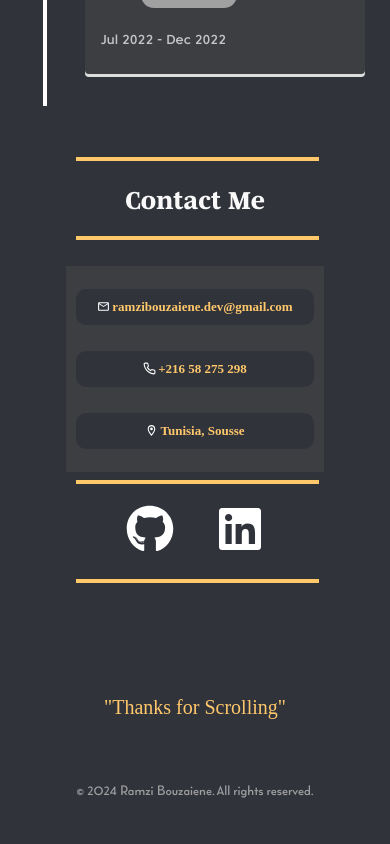
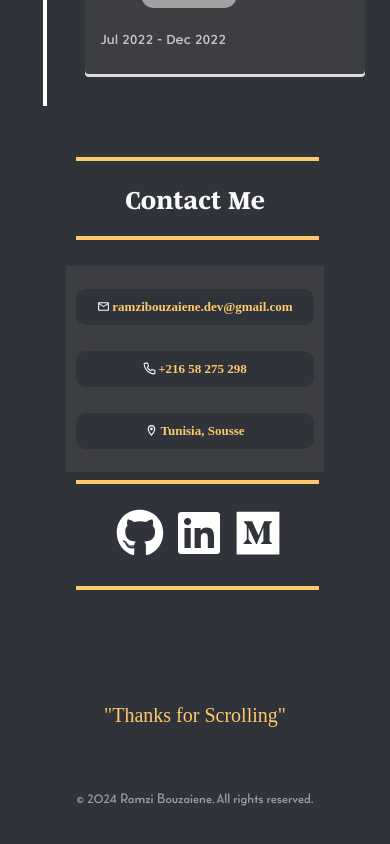
Before and after one commit to ramzibouzaiene/My-Portfolio-V2, a React (Vite) app: page / in a window 390 px wide. Shown: the part 7787-8631 px from the top of the page. Built offline with nearby package versions, Linux system fonts and the light colour scheme.

Commit message:
adding medium icon

```diff
--- a/src/App.tsx
+++ b/src/App.tsx
@@ -24,7 +24,6 @@ function App() {
     return () => window.removeEventListener('scroll', toggleVisibility)
   }, [])
 
-  // Scroll to top function
   const scrollToTop = () => {
     window.scrollTo({
       top: 0,
--- a/src/pages/Contact/Contact.module.css
+++ b/src/pages/Contact/Contact.module.css
@@ -151,6 +151,13 @@
   .endTitle {
     font-size: 20px !important;
   }
+
+  .iconsContainer {
+    display: flex;
+    justify-content: center;
+    padding: 8%;
+    gap: 5%;
+  }
 }
 
 @media (max-width: 750px) {
@@ -213,6 +220,13 @@
     font-size: 20px;
     margin-top: 44%;
   }
+
+  .iconsContainer {
+    display: flex;
+    justify-content: center;
+    padding: 8%;
+    gap: 5%;
+  }
 }
 
 @media (max-width: 1050px) {
--- a/src/pages/Contact/Contact.tsx
+++ b/src/pages/Contact/Contact.tsx
@@ -4,6 +4,7 @@ import { FiPhone } from 'react-icons/fi'
 import { MdOutlineLocationOn } from 'react-icons/md'
 import { FaGithub } from 'react-icons/fa6'
 import { FaLinkedin } from 'react-icons/fa'
+import { IoLogoMedium } from 'react-icons/io5'
 
 export const Contact = () => {
   return (
@@ -36,6 +37,7 @@ export const Contact = () => {
       </div>
       <div className={styles.secondTitleContainer}>
         <hr className={styles.line} />
+        <div className={styles.iconsContainer}>
           <a href="https://github.com/ramzibouzaiene" target="_blank">
             <FaGithub
               style={{ color: '#fff', fontSize: '3rem', cursor: 'pointer' }}
@@ -50,6 +52,14 @@ export const Contact = () => {
             />
           </a>
 
+          <a href="https://medium.com/@ramzibouzaiene.dev" target="_blank">
+            <IoLogoMedium
+              style={{ color: '#fff', fontSize: '3rem', cursor: 'pointer' }}
+              className={styles.icons}
+            />
+          </a>
+        </div>
+
         <hr className={styles.line} />
       </div>
       <p className={styles.endTitle}>"Thanks for Scrolling"</p>
--- a/src/pages/Home/Home.module.css
+++ b/src/pages/Home/Home.module.css
@@ -55,10 +55,6 @@
 
 .paraContainer {
   padding-left: 20%;
-  /*display: flex;
-  flex-direction: column;
-  justify-content: center;
-  align-items: center;*/
 }
 
 .title span {
```
Lines whose indentation alone changed are shown as unchanged.
